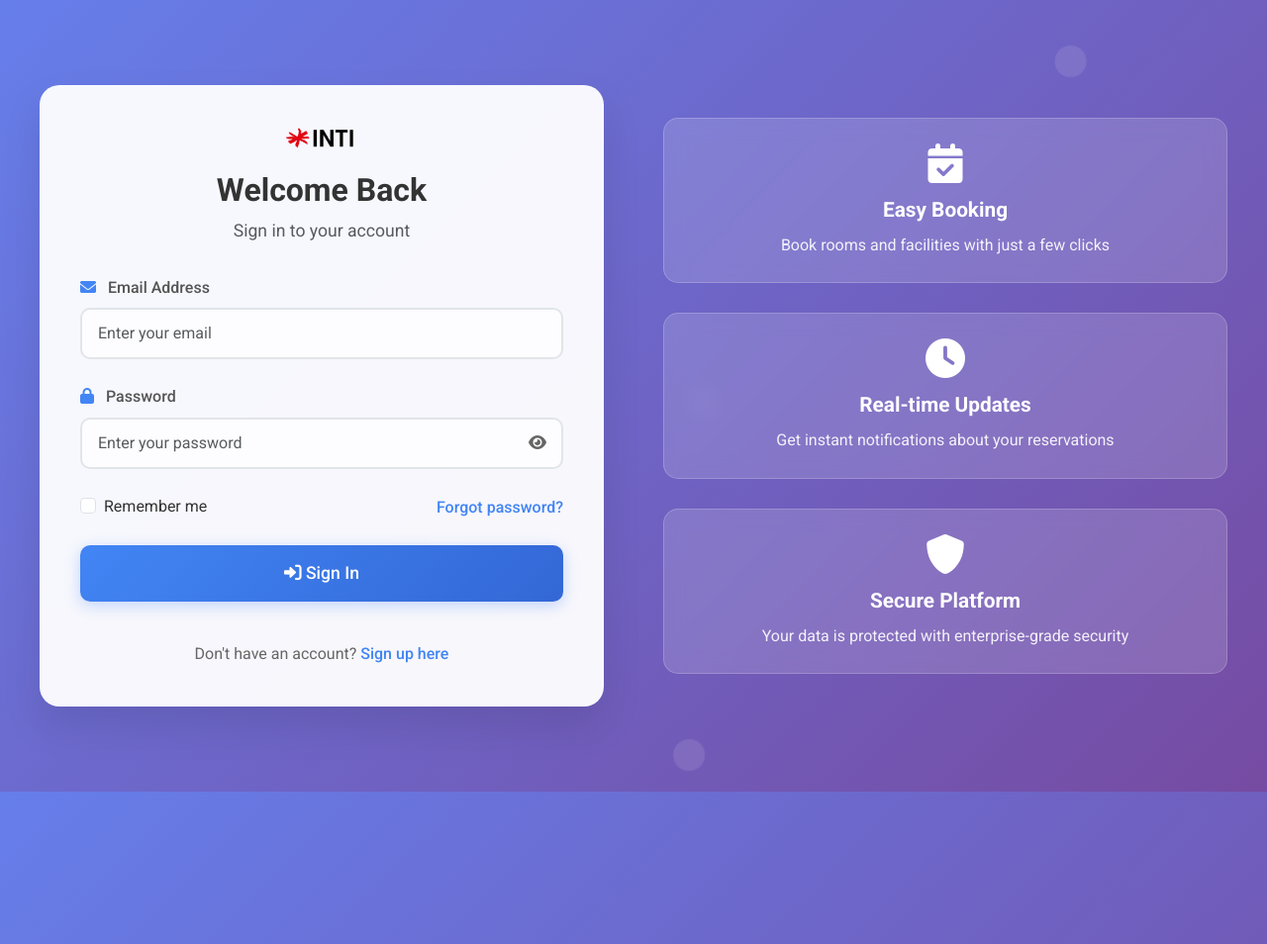
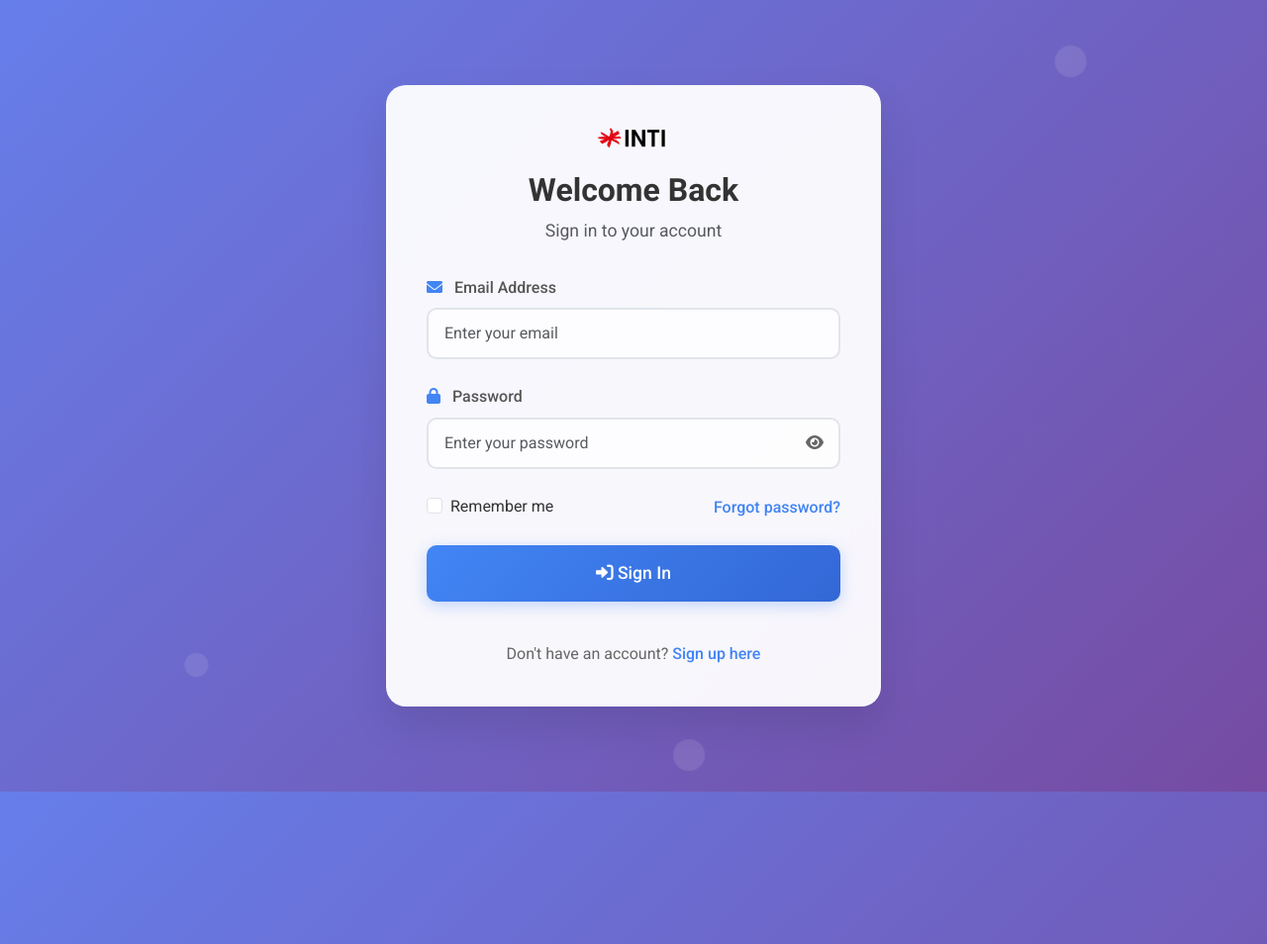
Before and after one commit to XXD051030/INTI_Smart_Booking_FYP, a PHP site: page /login in a window 1280 px wide. Shown: the top 954 px of the page at 99% size. Run offline with PHP 8.4, Linux system fonts and the light colour scheme.

Commit message:
V0.2.4 enhance login and register page by making it more clean

```diff
--- a/css/login.css
+++ b/css/login.css
@@ -26,12 +26,10 @@
 }
 
 .login-container {
-    display: grid;
-    grid-template-columns: 1fr 1fr;
-    gap: 60px;
-    max-width: 1200px;
+    justify-content: center;
+    align-items: center;
+    max-width: 500px;
     width: 100%;
-    align-items: center;
     position: relative;
     z-index: 1;
 }
@@ -247,71 +245,10 @@
     text-decoration: underline;
 }
 
-.login-info {
-    display: flex;
-    flex-direction: column;
-    gap: 30px;
-    opacity: 0;
-    transform: translateX(30px);
-    transition: all 0.8s ease 0.3s;
-}
-
-.login-info.fade-in {
-    opacity: 1;
-    transform: translateX(0);
-}
-
-.info-card {
-    background: rgba(255, 255, 255, 0.15);
-    backdrop-filter: blur(10px);
-    border-radius: 15px;
-    padding: 25px;
-    text-align: center;
-    border: 1px solid rgba(255, 255, 255, 0.2);
-    transition: all 0.3s ease;
-}
-
-.info-card:hover {
-    transform: translateY(-5px);
-    background: rgba(255, 255, 255, 0.25);
-}
-
-.info-card i {
-    font-size: 2.5rem;
-    color: white;
-    margin-bottom: 15px;
-    display: block;
-}
-
-.info-card h4 {
-    color: white;
-    font-weight: 600;
-    margin-bottom: 10px;
-    font-size: 1.3rem;
-}
-
-.info-card p {
-    color: rgba(255, 255, 255, 0.9);
-    margin: 0;
-    line-height: 1.6;
-}
-
 /* Responsive Design */
 @media (max-width: 992px) {
     .login-container {
-        grid-template-columns: 1fr;
-        gap: 40px;
-        max-width: 500px;
-    }
-
-    .login-info {
-        flex-direction: row;
-        overflow-x: auto;
-        padding-bottom: 10px;
-    }
-
-    .info-card {
-        min-width: 200px;
+        max-width: 450px;
     }
 }
 
@@ -324,12 +261,7 @@
         font-size: 1.8rem;
     }
 
-    .social-login {
-        flex-direction: column;
-    }
-
-    .login-info {
-        flex-direction: column;
-        gap: 20px;
+    .login-container {
+        max-width: 400px;
     }
 }
--- a/login.php
+++ b/login.php
@@ -69,24 +69,6 @@
                     <p>Don't have an account? <a href="register">Sign up here</a></p>
                 </div>
             </form>
-        </div>
-
-        <div class="login-info">
-            <div class="info-card">
-                <i class="fas fa-calendar-check"></i>
-                <h4>Easy Booking</h4>
-                <p>Book rooms and facilities with just a few clicks</p>
-            </div>
-            <div class="info-card">
-                <i class="fas fa-clock"></i>
-                <h4>Real-time Updates</h4>
-                <p>Get instant notifications about your reservations</p>
-            </div>
-            <div class="info-card">
-                <i class="fas fa-shield-alt"></i>
-                <h4>Secure Platform</h4>
-                <p>Your data is protected with enterprise-grade security</p>
-            </div>
         </div>
     </div>
 
@@ -160,7 +142,6 @@
         // Add fade-in animation
         window.addEventListener('load', function() {
             document.querySelector('.login-card').classList.add('fade-in');
-            document.querySelector('.login-info').classList.add('fade-in');
         });
     </script>
 
```
Also changed, not shown: register.php (+21 -1 lines), test_rewrite.php (deleted, +0 -51 lines).
